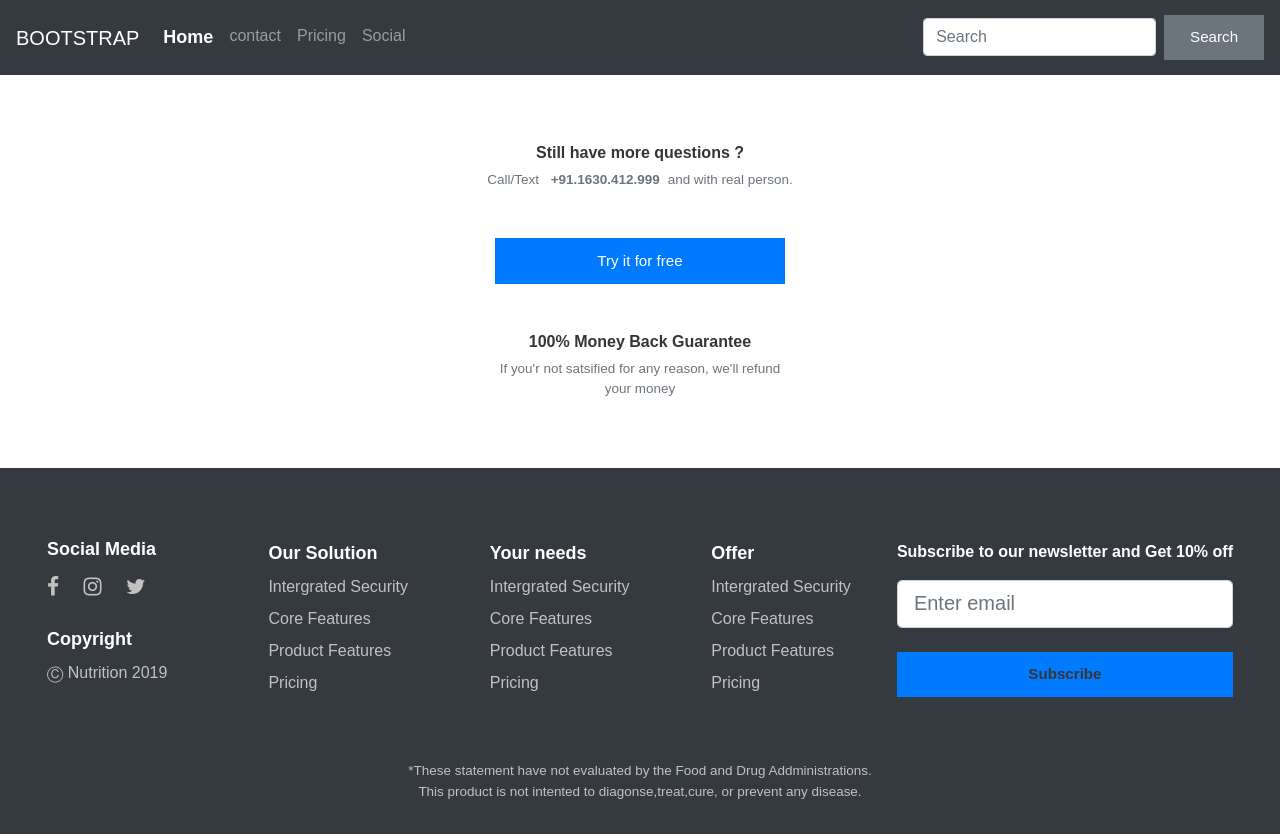
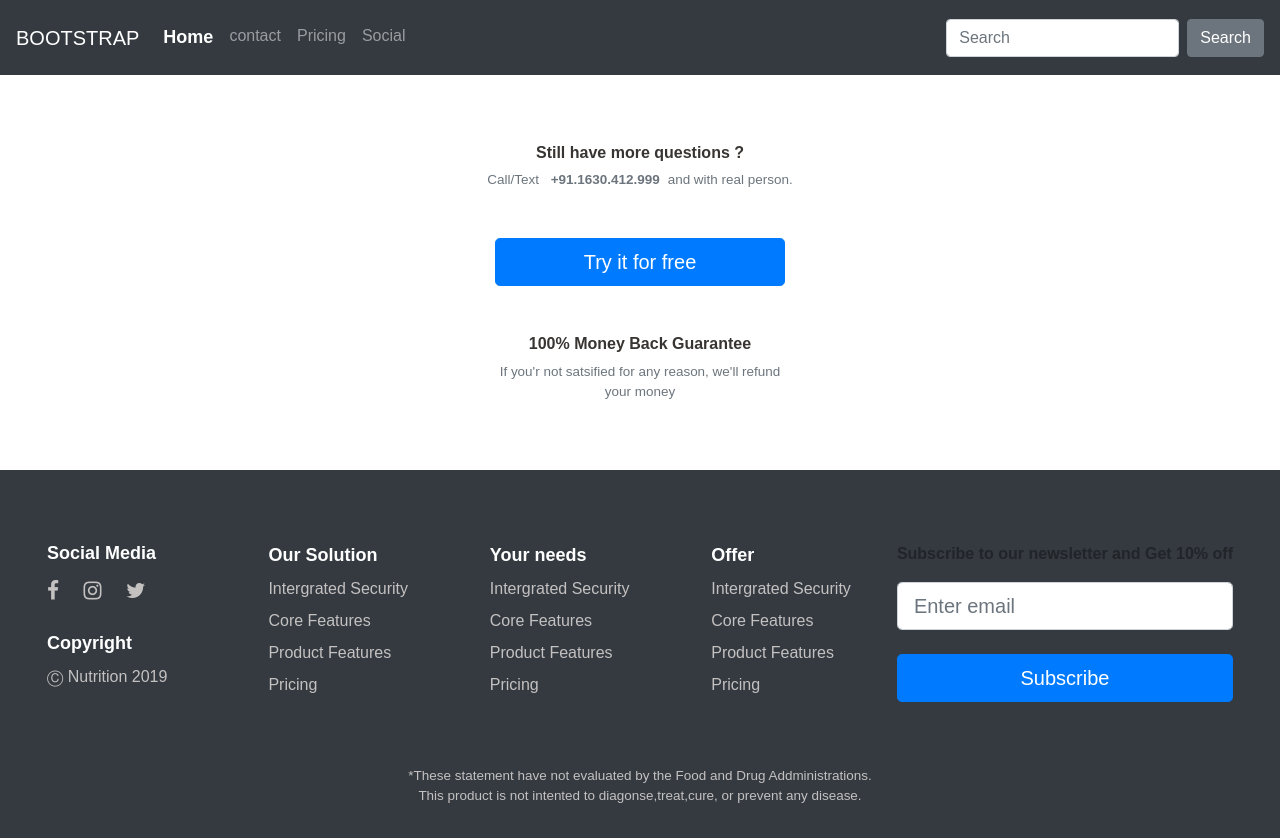
Before and after one commit to efemona-python/my_web_game, a Flask app: page / in a window 1280 px wide. Run offline with Flask 2, Linux system fonts and the light colour scheme; some libraries are stand-ins or nearby versions; some web fonts are replaced.

Commit message:
updating styles

```diff
--- a/static/styles.css
+++ b/static/styles.css
@@ -22,16 +22,7 @@ h5{
     margin: 5px 10px 5px 10px !important;
 }
 
-button {
-    font-size: calc(13px + (16 - 13) * ((100vw - 360px) / (1600 - 320))) !important;
-    border-radius:0 !important;
-    padding-left:  calc(20px + (28 - 20) * ((100vw - 360px) / (1600 - 360))) !important;
-    padding-right: calc(20px + (28 - 20) * ((100vw - 360px) / (1600 - 360))) !important;
-    padding-top:  calc(10px + (12 - 10) * ((100vw - 360px) / (1600 - 360))) !important;
-    padding-bottom:   calc(10px + (12 - 10) * ((100vw - 360px) / (1600 - 360))) !important;
-    /* background-color:#383431 !important; */
-    border:none !important;
- }
+
 
  button:focus {
      -moz-box-shadow: none !important;
@@ -41,10 +32,6 @@ button {
 
  }
 
-li{
-    margin-top: 8px ;
-    margin-bottom: 8px ;
-}
 
 /* input::-webkit-input-placeholder {
   padding-left: 5px !important;
@@ -80,15 +67,24 @@ input:focus {
     width: calc(30px + 6 * ((100vw - 320px) / 680)) !important;
  }
 
+ li{
+     margin-top: 8px ;
+     margin-bottom: 8px ;
+     color:rgb(196, 193, 193) !important;
+ }
  li:first-child {
     font-size:  18px !important;
     font-weight: bold;
-}
-
-footer{
-    /* background-color:#383431 !important; */
     color:#FFFFFF !important;
 }
+/* li:not(:first-child) {
+    color:rgb(196, 193, 193) !important;
+} */
+
+/* footer{
+    background-color:#383431 !important;
+    color:#FFFFFF !important;
+} */
 
 small{
     font-size: calc(12px + (14 - 12) * ((100vw - 360px) / (1600 - 360))) !important;
@@ -103,13 +99,3 @@ p{
     position: relative;
     left: -10px;
 }
-
-.Subscribe{
-    /* background-color:#FFFFFF !important; */
-    color: #383431 !important;
-    font-weight: bold ;
-}
-
-li:not(:first-child) {
-    color:rgb(196, 193, 193) !important;
-}
--- a/templates/footer.html
+++ b/templates/footer.html
@@ -55,8 +55,10 @@
           </ul>
         </div>
         <div class="col-xl-auto col-md-6 col-12  pt-4 my-sm-0 order-6  ">
-          <div class="form-group "><label for="email" class="mb-3"><b>Subscribe to our newsletter and Get 10% off</b></label><input type="email" class="form-control form-control-lg" placeholder="Enter email" id="email"></div><button type="button"
-            class="btn btn-primary btn-lg btn-block my-2 Subscribe mt-4 mb-3">Subscribe</button>
+          <div class="form-group ">
+            <label for="email" class="mb-3"><b>Subscribe to our newsletter and Get 10% off</b></label>
+            <input type="email" class="form-control form-control-lg" placeholder="Enter email" id="email"></div>
+          <button type="button" class="btn btn-primary btn-lg btn-block my-2 Subscribe mt-4 mb-3 center-align">Subscribe</button>
         </div>
       </div>
       <div class="row justify-content-center px-3 py-3 pt-5 ">
```
